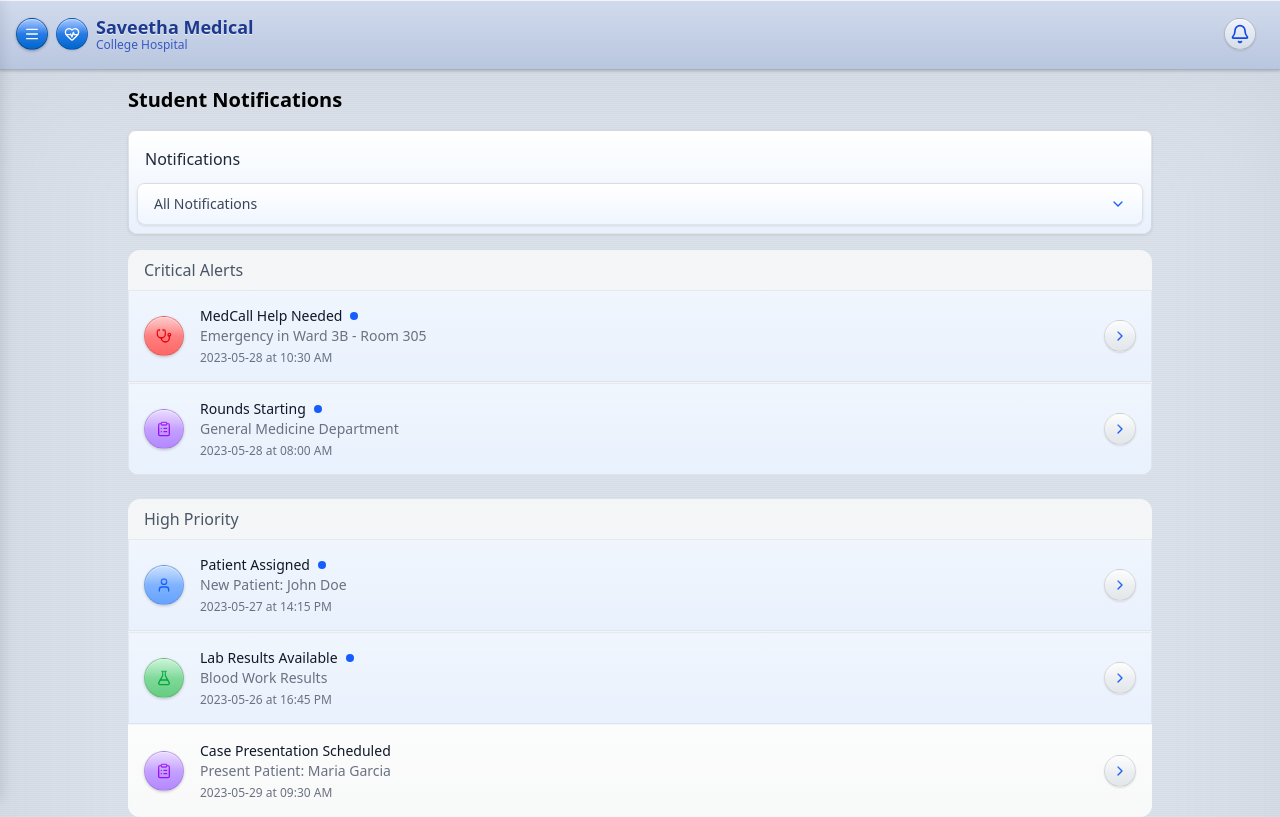
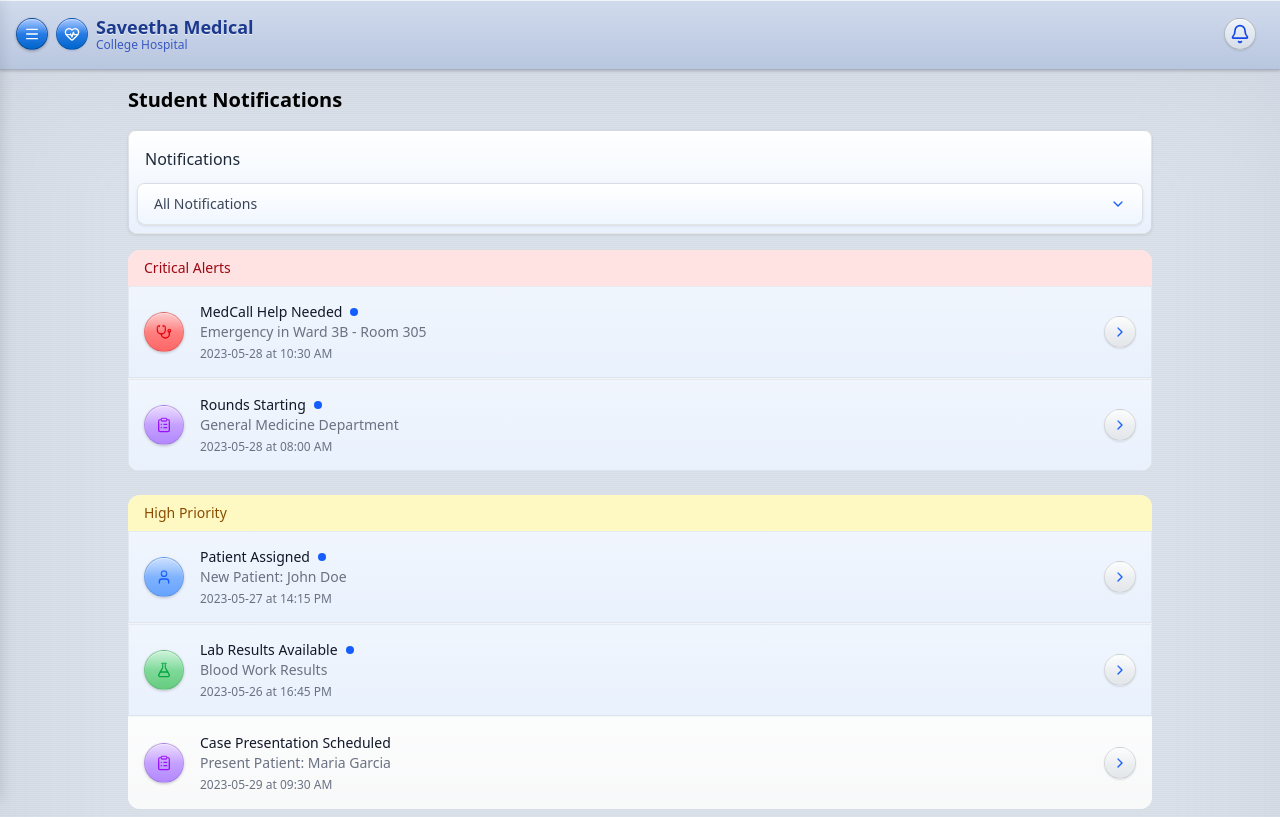
Before and after one commit to Mukunthan-A-R/simats-medical-client, a React (Vite) app: page /student/notifications in a window 1280 px wide. Shown: the top 817 px of the page. Built offline with nearby package versions, Linux system fonts and the light colour scheme.

Commit message:
adding color badges

```diff
--- a/src/pages/student/StudentNotificationsScreen.jsx
+++ b/src/pages/student/StudentNotificationsScreen.jsx
@@ -216,6 +216,20 @@ export function StudentNotificationsScreen({ onNavigate }) {
 
   const closeDetailsModal = () => setDetailsModalOpen(false);
 
+
+  // Helper function or variable
+const getPriorityBg = (priority) => {
+  switch (priority) {
+    case 'critical':
+      return 'bg-red-100 text-red-800';   // Tailwind class for light red
+    case 'high':
+      return 'bg-yellow-100 text-yellow-800'; // Tailwind class for light yellow
+    default:
+      return 'bg-gray-100';   // Light gray for medium/low
+  }
+};
+
+
   // ========================
   // Render JSX
   // ========================
@@ -238,7 +252,7 @@ export function StudentNotificationsScreen({ onNavigate }) {
       {['critical', 'high', 'medium', 'low'].map(priority => (
         groupedNotifications[priority].length > 0 && (
           <div key={priority} className="mb-6 rounded-xl overflow-hidden  " style={{ background: 'rgba(255,255,255,0.7)' }}>
-            <h2 className="text-base text-gray-600 font-medium py-2 px-4">{priority === "critical" ? "Critical Alerts" : priority === "high" ? "High Priority"  : "Other Notifications" }</h2>
+            <h2  className={`text-sm text-gray-800 font-medium py-2 px-4 ${getPriorityBg(priority)}`}>{priority === "critical" ? "Critical Alerts" : priority === "high" ? "High Priority"  : "Other Notifications" }</h2>
             <ul className="divide-y divide-gray-100">
               {groupedNotifications[priority].map(notification => (
                 <StudentNotificationItem
```
